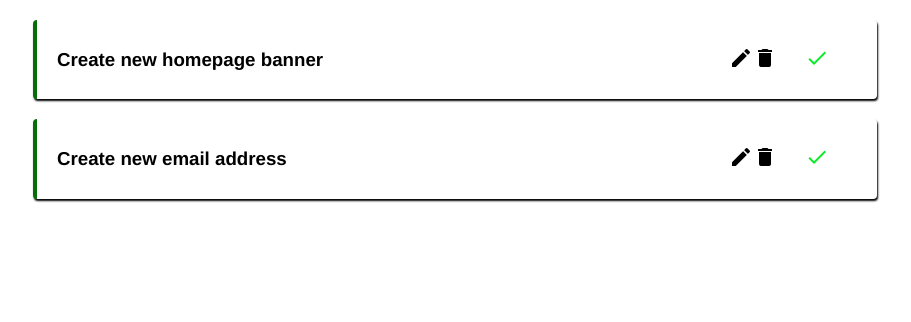
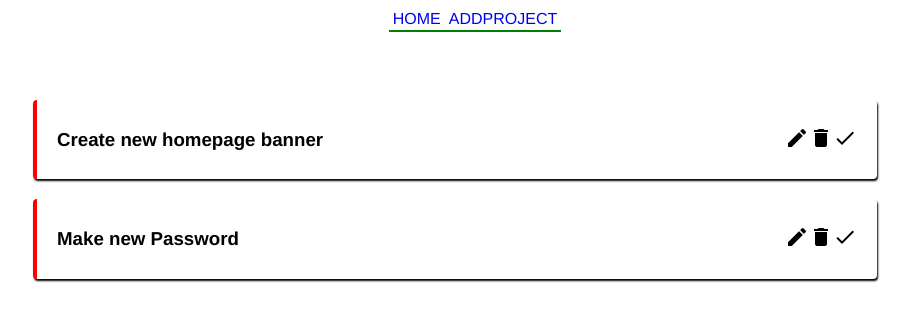
Before and after one commit to aleksandar-stotka/planner-vue, a Vue app: page / in a window 1280 px wide. Shown: the top 322 px of the page, without its empty margins (185-1096 px from the left). Built offline with nearby package versions, Linux system fonts and the light colour scheme; data requests are answered from the project's data file.

Commit message:
start-to edit

```diff
--- a/db.json
+++ b/db.json
@@ -4,13 +4,13 @@
       "id": 1,
       "title": "Create new homepage banner",
       "details": "Lorem Ispum",
-      "complete": true
+      "complete": false
     },
     {
-      "id": 2,
-      "title": "Create new email address",
-      "details": "Lorem Ispum",
-      "complete": true
+      "title": "Make new Password",
+      "details": "this password wil be for me",
+      "complete": false,
+      "id": 2
     }
   ]
 }
--- a/src/App.vue
+++ b/src/App.vue
@@ -1,12 +1,14 @@
 <template>
   <div>
+    <Navbar />
     <router-view></router-view>
   </div>
 </template>
 
 <script>
+import Navbar from "./components/Navbar.vue";
 export default {
-  components: {},
+  components: { Navbar },
 };
 </script>
 
--- a/src/components/Home.vue
+++ b/src/components/Home.vue
@@ -1,12 +1,11 @@
 <template>
   <div>
-    <div v-if="projects.length">
+    <div class="container" v-if="projects.length">
       <div v-for="project in projects" :key="project.id">
         <SingleProgect
           :project="project"
           @delete="deleteProjects"
           @complete="handleComplete"
-          @edit="editProject"
         />
       </div>
     </div>
@@ -53,4 +52,7 @@ export default {
   -moz-osx-font-smoothing: grayscale;
   text-align: center;
 }
+.container {
+  padding: 2em;
+}
 </style>
--- /dev/null
+++ b/src/components/Navbar.vue
@@ -0,0 +1,37 @@
+<template>
+  <div>
+    <nav>
+      <ul>
+        <li><router-link to="/">HOME</router-link></li>
+
+        <li><router-link to="/add">addProject</router-link></li>
+      </ul>
+    </nav>
+  </div>
+</template>
+
+<script>
+export default {};
+</script>
+
+<style>
+li {
+  list-style: none;
+  border-bottom: 2px solid green;
+  padding: 2px;
+}
+a {
+  text-decoration: none;
+  padding: 2px;
+  text-transform: uppercase;
+}
+nav {
+  width: 100%;
+  height: 40px;
+}
+ul {
+  display: flex;
+  justify-content: center;
+  margin: 1px;
+}
+</style>
--- a/src/components/SingleProgect.vue
+++ b/src/components/SingleProgect.vue
@@ -50,6 +50,7 @@ export default {
         this.$emit("complete", this.project.id);
       }); //patch koga sakame da opfatime samo del od objectot
     },
+    editProject() {},
   },
 };
 </script>
--- /dev/null
+++ b/src/components/editProject.vue
@@ -0,0 +1,9 @@
+<template>
+  <div>edit</div>
+</template>
+
+<script>
+export default {};
+</script>
+
+<style></style>
--- a/src/router/index.js
+++ b/src/router/index.js
@@ -2,6 +2,7 @@ import { createRouter, createWebHistory } from "vue-router";
 import Home from "../components/Home.vue";
 
 import AddProject from "../views/AddProject.vue";
+import editProject from "../components/editProject.vue";
 
 const routes = [
   {
@@ -14,6 +15,11 @@ const routes = [
     name: "HOME",
     component: Home,
   },
+  {
+    path: "/edit",
+    name: "editProject",
+    component: editProject,
+  },
 ];
 
 const router = createRouter({
--- a/src/views/AddProject.vue
+++ b/src/views/AddProject.vue
@@ -23,7 +23,11 @@ export default {
         details: this.details,
         complete: false,
       };
-      console.log(project);
+      fetch("http://localhost:3001/projects", {
+        method: "POST",
+        headers: { "Content-type": "application/json" },
+        body: JSON.stringify(project),
+      });
     },
   },
 };
```
